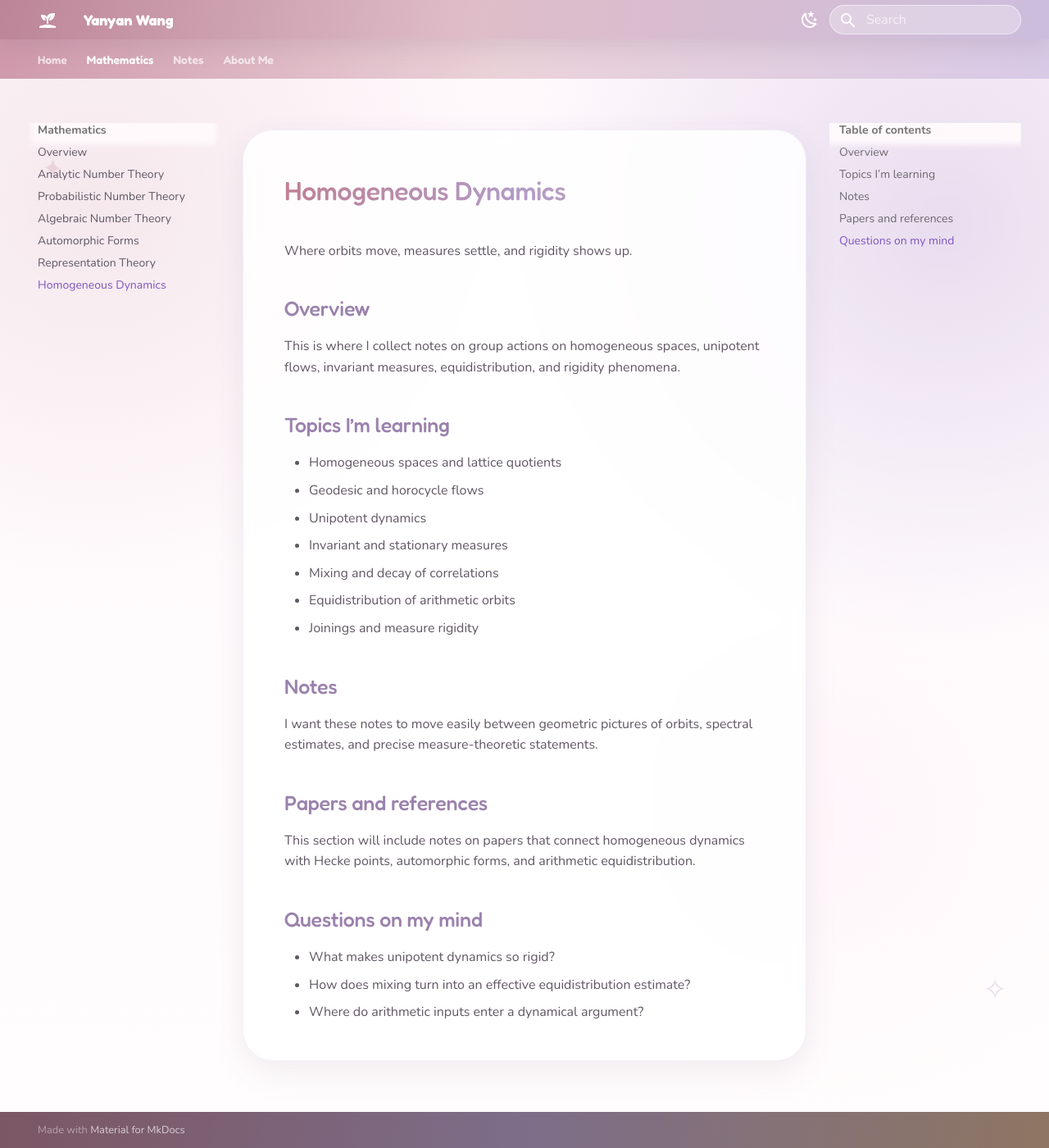
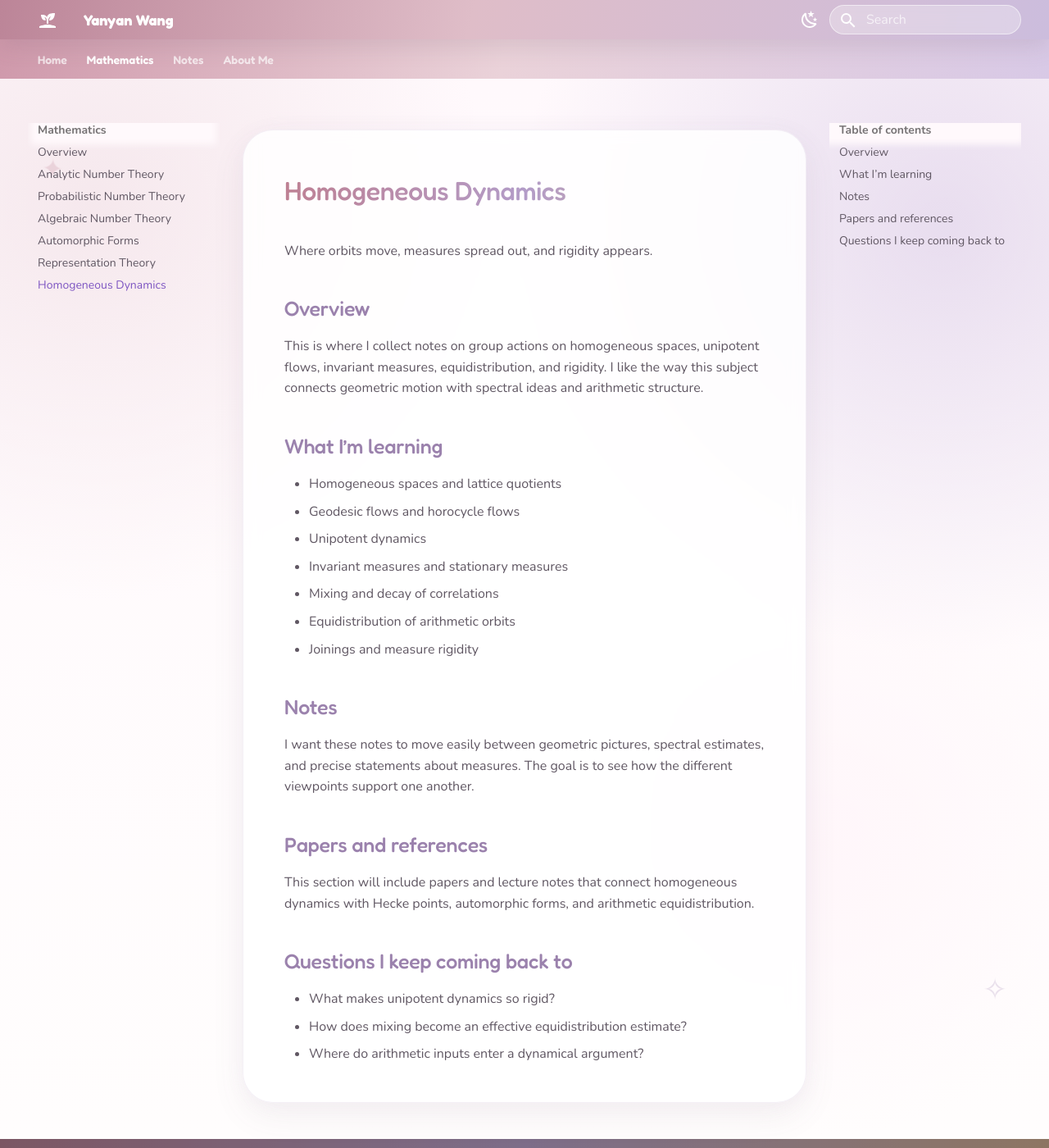
Before and after one commit to yanyanwang-math/yanyanwang-math.github.io, an MkDocs documentation site: the page built from docs/homogeneous-dynamics/index.md, in a window 1280 px wide and 1400 px high. Shown: the whole window at 82% size. Built offline with MkDocs 1.6.1 and Material for MkDocs 9.7.7, drawn with Linux system fonts in a browser that asks for light colours.

Commit message:
Add files via upload

```diff
--- a/docs/homogeneous-dynamics/index.md
+++ b/docs/homogeneous-dynamics/index.md
@@ -1,31 +1,31 @@
 # Homogeneous Dynamics
 
-Where orbits move, measures settle, and rigidity shows up.
+Where orbits move, measures spread out, and rigidity appears.
 
 ## Overview
 
-This is where I collect notes on group actions on homogeneous spaces, unipotent flows, invariant measures, equidistribution, and rigidity phenomena.
+This is where I collect notes on group actions on homogeneous spaces, unipotent flows, invariant measures, equidistribution, and rigidity. I like the way this subject connects geometric motion with spectral ideas and arithmetic structure.
 
-## Topics I’m learning
+## What I’m learning
 
 - Homogeneous spaces and lattice quotients
-- Geodesic and horocycle flows
+- Geodesic flows and horocycle flows
 - Unipotent dynamics
-- Invariant and stationary measures
+- Invariant measures and stationary measures
 - Mixing and decay of correlations
 - Equidistribution of arithmetic orbits
 - Joinings and measure rigidity
 
 ## Notes
 
-I want these notes to move easily between geometric pictures of orbits, spectral estimates, and precise measure-theoretic statements.
+I want these notes to move easily between geometric pictures, spectral estimates, and precise statements about measures. The goal is to see how the different viewpoints support one another.
 
 ## Papers and references
 
-This section will include notes on papers that connect homogeneous dynamics with Hecke points, automorphic forms, and arithmetic equidistribution.
+This section will include papers and lecture notes that connect homogeneous dynamics with Hecke points, automorphic forms, and arithmetic equidistribution.
 
-## Questions on my mind
+## Questions I keep coming back to
 
 - What makes unipotent dynamics so rigid?
-- How does mixing turn into an effective equidistribution estimate?
+- How does mixing become an effective equidistribution estimate?
 - Where do arithmetic inputs enter a dynamical argument?
```
